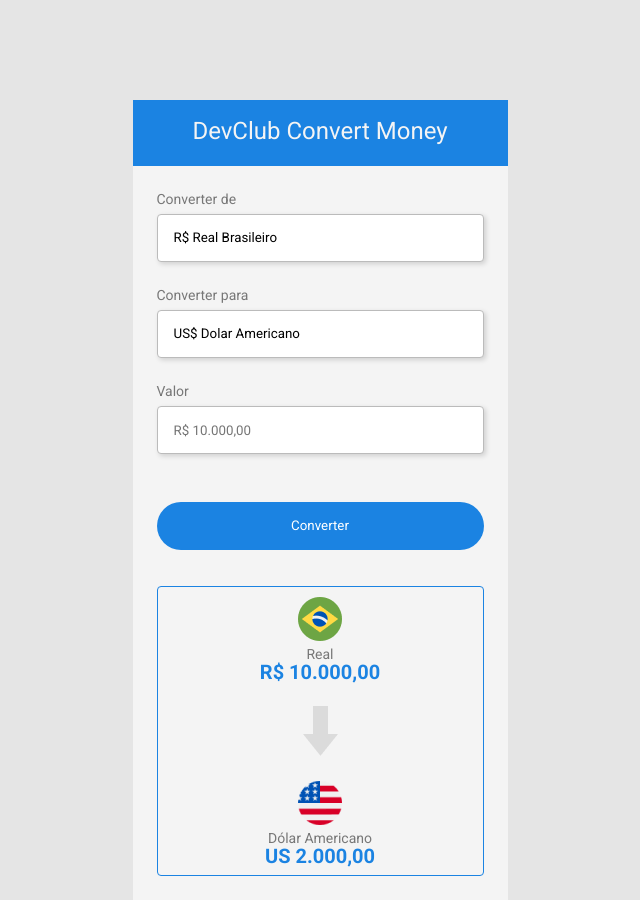
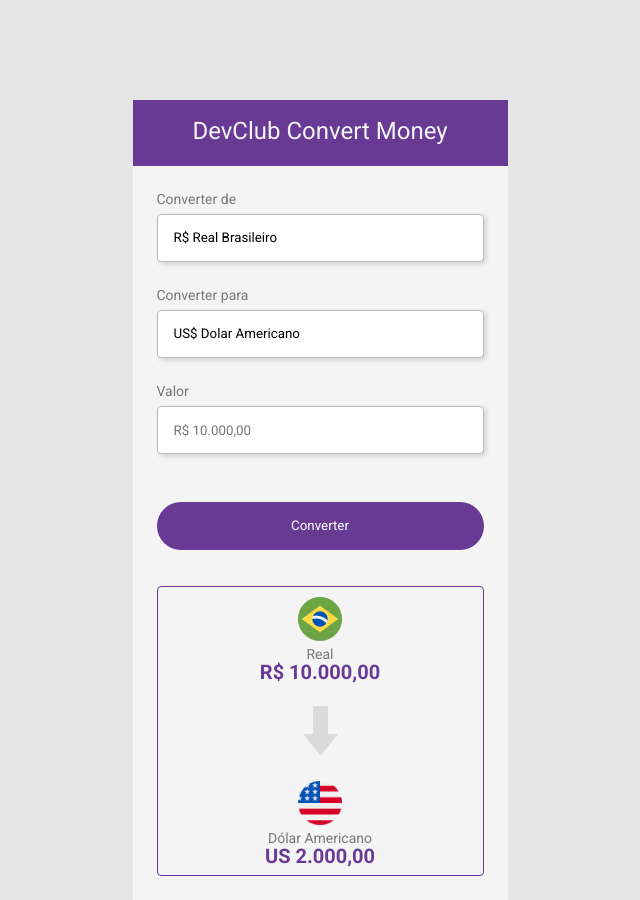
Before and after one commit to dusorensen/convert-money, a plain HTML site: page index.html in a window 1280 px wide. Shown: the whole page, without its empty margins (320-960 px from the left). Drawn offline with Linux system fonts and the light colour scheme.

```diff
--- a/styles.css
+++ b/styles.css
@@ -21,7 +21,7 @@ body {
 
 header {
     height: 66px;
-    background-color: #1B83E2;
+    background-color: #683a94;
 }
 
 h1 {
@@ -73,7 +73,7 @@ input {
 }
 
 button {
-    background: #1B83E2;
+    background: #683a94;
     color: white;
     border: none;
     border-radius: 25px;
@@ -94,7 +94,7 @@ button:active {
 }
 
 section {
-    border: 1px solid #1B83E2;
+    border: 1px solid #683a94;
     border-radius: 4px;
 }
 
@@ -111,7 +111,7 @@ section {
 .currency-value {
     font-size: 20px;
     font-weight: 700;
-    color: #1B83E2;
+    color: #683a94;
 }
 
 .arrow-img {
```
Also changed, not shown: assets/preview conversor.png (added).
